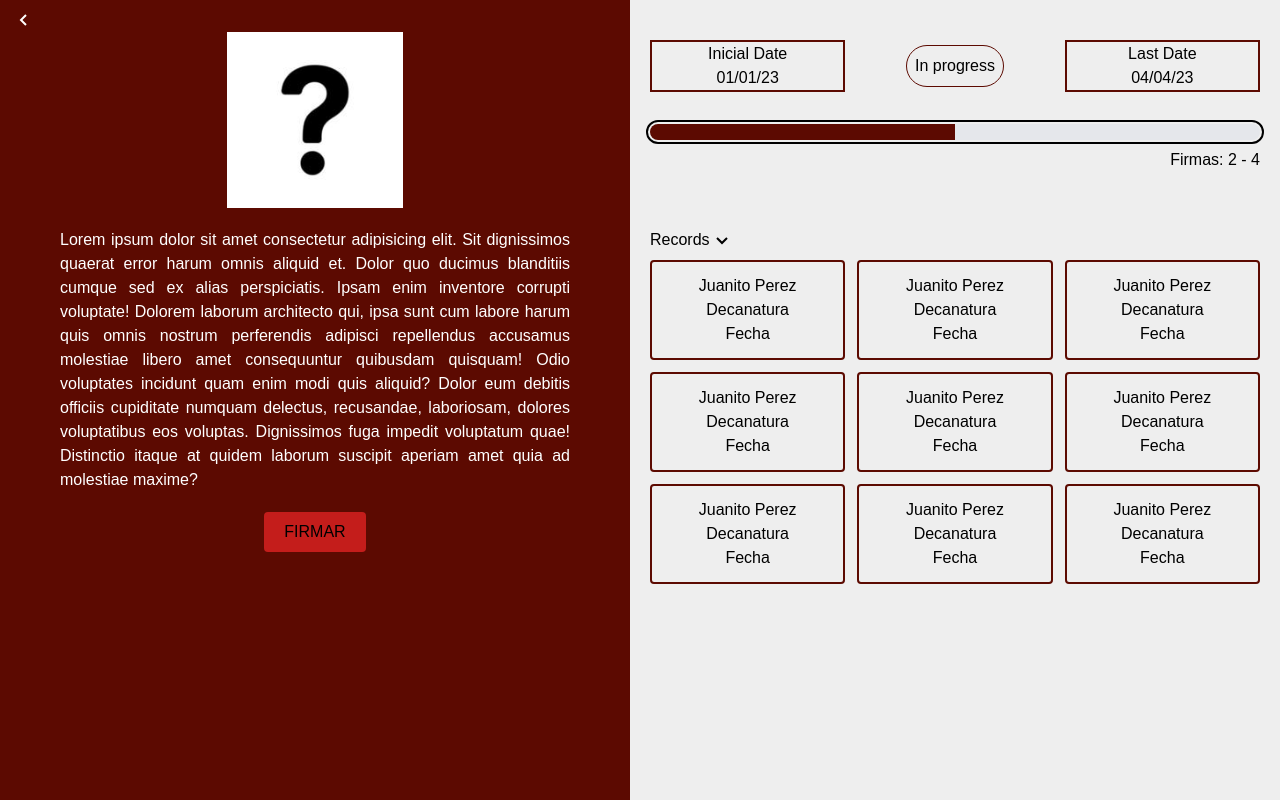
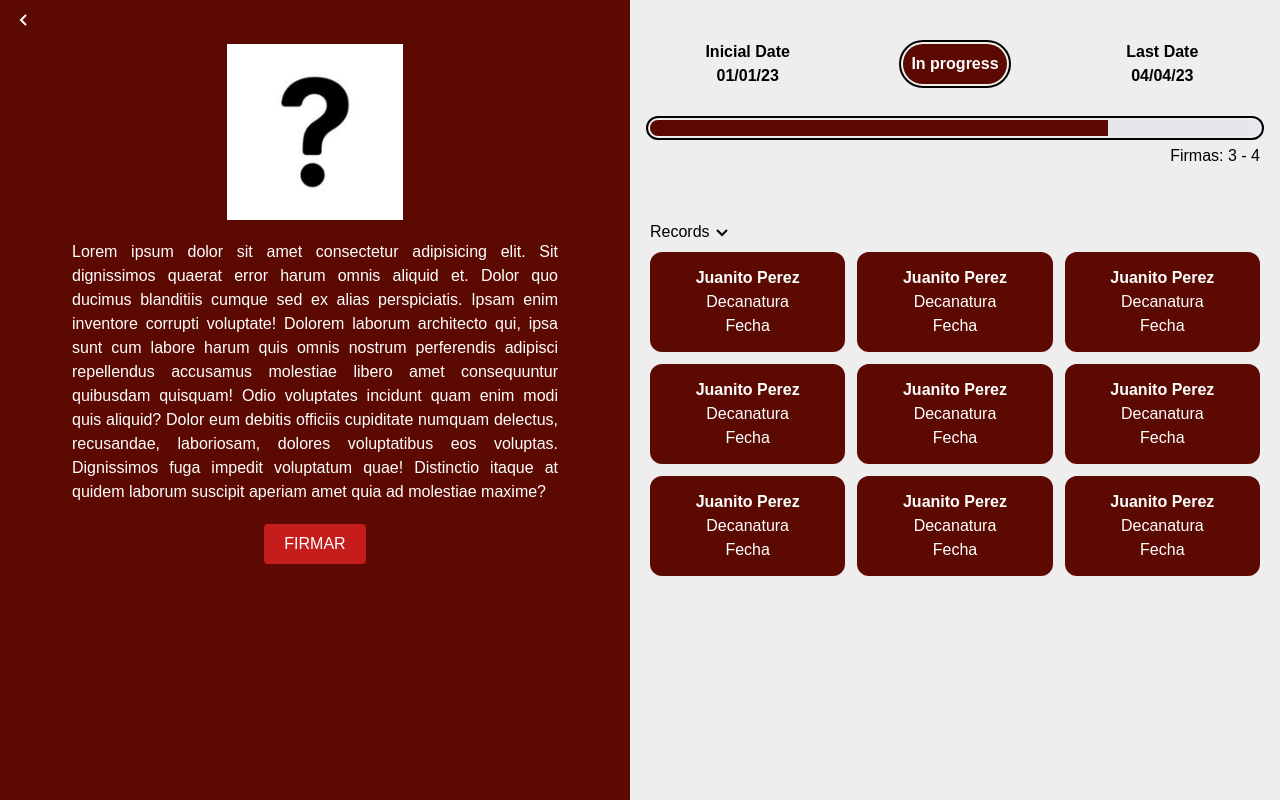
Before and after one commit to SaboTak/requisition-system-frontend, a Next.js app: page /RequisitationDetail in a window 1280 px wide. Both pictures are taken after a click on the button 721 px from the left and 240 px from the top of the page. Built offline with nearby package versions, Linux system fonts and the light colour scheme.

Commit message:
FIX: requisitations changes

```diff
--- a/src/app/Login/page.jsx
+++ b/src/app/Login/page.jsx
@@ -9,7 +9,7 @@ export default function Login(params) {
         <div className="h-screen w-1/2">
           <Image
             src={UniversidadLogo}
-            className="p-12 bg-login w-full h-full"
+            className="p-20 bg-login w-full h-full "
           />
         </div>
 
--- a/src/app/RequisitationDetail/page.jsx
+++ b/src/app/RequisitationDetail/page.jsx
@@ -10,14 +10,14 @@ export default function Requisitation(params) {
 
   const [activeFirms, setActiveFirms] = useState(false);
 
-  const myItems = ["item 1", "item 2"];
+  const myItems = ["item 1", "item 2", "item 3"];
   const countSteps = 4;
 
   return (
     <div className="fontPoppins bg-mi-gama-200 h-screen">
       <div className="grid grid-cols-2 gap-5 grid-span-1 h-full">
         {/* Left part */}
-        <div className=" p-2 w-full bg-mi-gama-50 p-5 h-full">
+        <div className="w-full bg-mi-gama-50 p-8 h-full">
           <div>
             <Image alt="Decanatura" className="mx-auto p-3 pb-5" src={SignoMomentaneo} />
           </div>
@@ -40,7 +40,7 @@ export default function Requisitation(params) {
 
           <div className="text-center m-5">
             <button
-              className="bg-mi-gama-300 px-5 py-2 rounded hover:bg-mi-gama-400"
+              className="text-white bg-mi-gama-300 px-5 py-2 rounded hover:font-bold hover:bg-mi-gama-400"
               type="submit">
               FIRMAR
             </button>
@@ -57,30 +57,30 @@ export default function Requisitation(params) {
         {/* Right part 1 (Top cards)*/}
         <div className=" text-center w-full h-full bg-mi-gama-200 py-10 pr-5">
           <div className="grid grid-cols-3 gap-3 mb-3">
-            <div className="border-2 border-mi-gama-50">
+            <div className="font-bold border-mi-gama-50">
               <h1>Inicial Date</h1>
               <h1>01/01/23</h1>
             </div>
-            <div className="flex items-center justify-center">
-              <button className="border my-auto border-mi-gama-50 rounded-full p-2 cursor-default">
+            <div className="flex items-center justify-center w-full">
+              <button className="text-white bg-mi-gama-50 outline-none outline-black rounded-full my-auto p-2 cursor-default font-bold">
                 In progress
               </button>
             </div>
 
-            <div className="border-2 border-mi-gama-50">
+            <div className="font-bold border-mi-gama-50">
               <h1>Last Date</h1>
               <h1>04/04/23</h1>
             </div>
           </div>
 
           {/* Progress Bar*/}
-          <div className="mt-8 mb-9">
+          <div className="my-8">
             <ProgressBar items={myItems} countSteps={countSteps} />
           </div>
 
           {/* Records */}
           <div className="bg-mi-gama-200 text-start w-full  ">
-            <h1 className=" text-black rounded inline-block pr-2 mt-5 mb-2">
+            <h1 className="text-black rounded inline-block pr-2 mt-5 mb-2">
               Records
               <button className={`text-2xl inline-block absolute ${activeFirms == true ? 'transition duration-1000 transform focus:rotate-90' : 'transition duration-1000 transform focus:rotate--90'}`} >
                 <BiChevronRight  onClick={() => {setActiveFirms(!activeFirms)}} className="" />
@@ -88,48 +88,48 @@ export default function Requisitation(params) {
             </h1>
           </div>
           <div className={`grid grid-cols-3 gap-3 mb-3 text-center ${activeFirms == true ? 'block' : 'hidden'}`}>
-            <div className="border-2 rounded border-mi-gama-50 p-3">
-              <h1>Juanito Perez</h1>
+            <div className="bg-mi-gama-50 text-white border-2 rounded-xl border-mi-gama-50 p-3">
+              <h1 className="font-extrabold">Juanito Perez</h1>
               <h1>Decanatura</h1>
               <h1>Fecha</h1>
             </div>
-            <div className="border-2 rounded border-mi-gama-50 p-3">
-              <h1>Juanito Perez</h1>
+            <div className="bg-mi-gama-50 text-white border-2 rounded-xl border-mi-gama-50 p-3">
+              <h1 className="font-extrabold">Juanito Perez</h1>
               <h1>Decanatura</h1>
               <h1>Fecha</h1>
             </div>
-            <div className="border-2 rounded border-mi-gama-50 p-3">
-              <h1>Juanito Perez</h1>
+            <div className="bg-mi-gama-50 text-white border-2 rounded-xl border-mi-gama-50 p-3">
+              <h1 className="font-extrabold">Juanito Perez</h1>
               <h1>Decanatura</h1>
               <h1>Fecha</h1>
             </div>
-            <div className="border-2 rounded border-mi-gama-50 p-3">
-              <h1>Juanito Perez</h1>
+            <div className="bg-mi-gama-50 text-white border-2 rounded-xl border-mi-gama-50 p-3">
+              <h1 className="font-extrabold">Juanito Perez</h1>
               <h1>Decanatura</h1>
               <h1>Fecha</h1>
             </div>
-            <div className="border-2 rounded border-mi-gama-50 p-3">
-              <h1>Juanito Perez</h1>
+            <div className="bg-mi-gama-50 text-white border-2 rounded-xl border-mi-gama-50 p-3">
+              <h1 className="font-extrabold">Juanito Perez</h1>
               <h1>Decanatura</h1>
               <h1>Fecha</h1>
             </div>
-            <div className="border-2 rounded border-mi-gama-50 p-3">
-              <h1>Juanito Perez</h1>
+            <div className="bg-mi-gama-50 text-white border-2 rounded-xl border-mi-gama-50 p-3">
+              <h1 className="font-extrabold">Juanito Perez</h1>
               <h1>Decanatura</h1>
               <h1>Fecha</h1>
             </div>
-            <div className="border-2 rounded border-mi-gama-50 p-3">
-              <h1>Juanito Perez</h1>
+            <div className="bg-mi-gama-50 text-white border-2 rounded-xl border-mi-gama-50 p-3">
+              <h1 className="font-extrabold">Juanito Perez</h1>
               <h1>Decanatura</h1>
               <h1>Fecha</h1>
             </div>
-            <div className="border-2 rounded border-mi-gama-50 p-3">
-              <h1>Juanito Perez</h1>
+            <div className="bg-mi-gama-50 text-white border-2 rounded-xl border-mi-gama-50 p-3">
+              <h1 className="font-extrabold">Juanito Perez</h1>
               <h1>Decanatura</h1>
               <h1>Fecha</h1>
             </div>
-            <div className="border-2 rounded border-mi-gama-50 p-3">
-              <h1>Juanito Perez</h1>
+            <div className="bg-mi-gama-50 text-white border-2 rounded-xl border-mi-gama-50 p-3">
+              <h1 className="font-extrabold">Juanito Perez</h1>
               <h1>Decanatura</h1>
               <h1>Fecha</h1>
             </div>
--- a/src/app/components/ProgressBar.jsx
+++ b/src/app/components/ProgressBar.jsx
@@ -11,7 +11,7 @@ export default function ProgressBar({ items, countSteps }) {
 
   return (
     <div>
-      <div className="bg-gray-200 h-4 rounded-full overflow-hidden outline-none outline-black rounded-full">
+      <div className="bg-gray-200 h-4 overflow-hidden outline-none outline-black rounded-full">
         {items.map((item, index) => (
           <div
             key={index}
```
